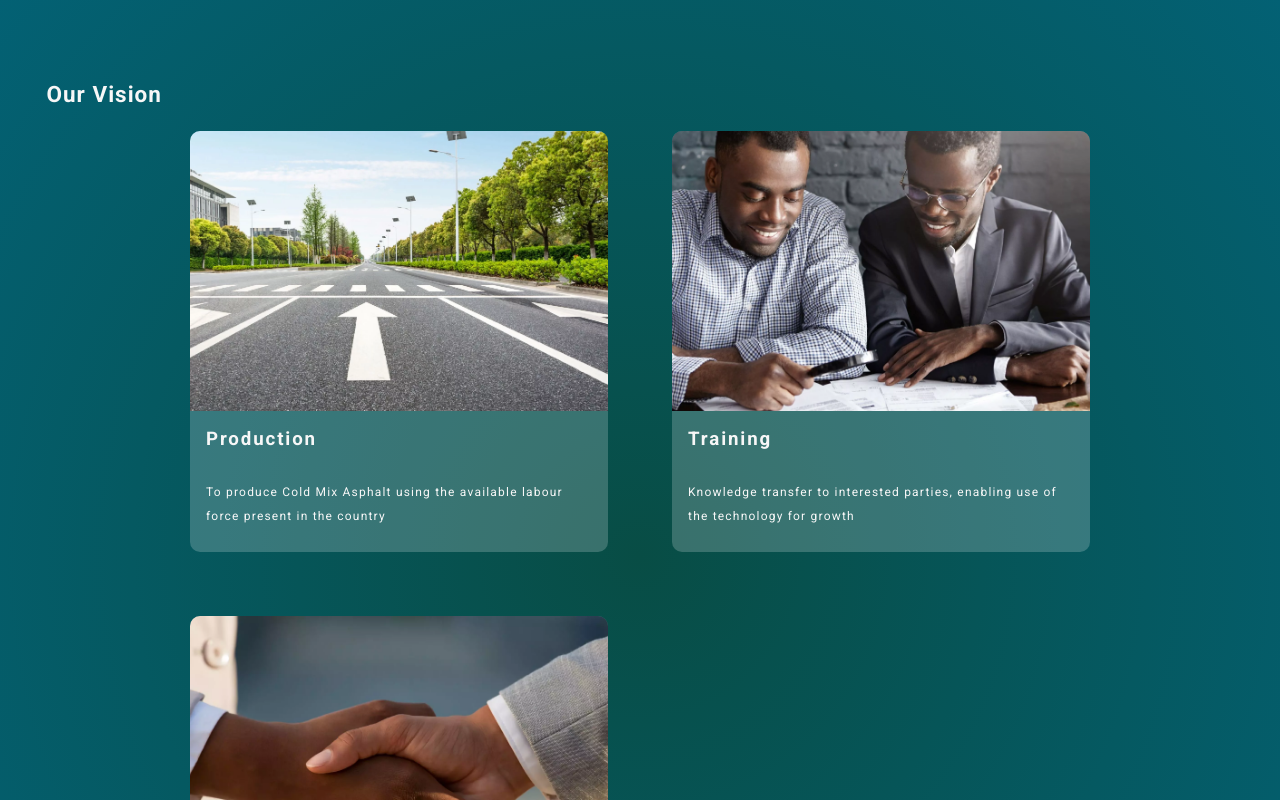
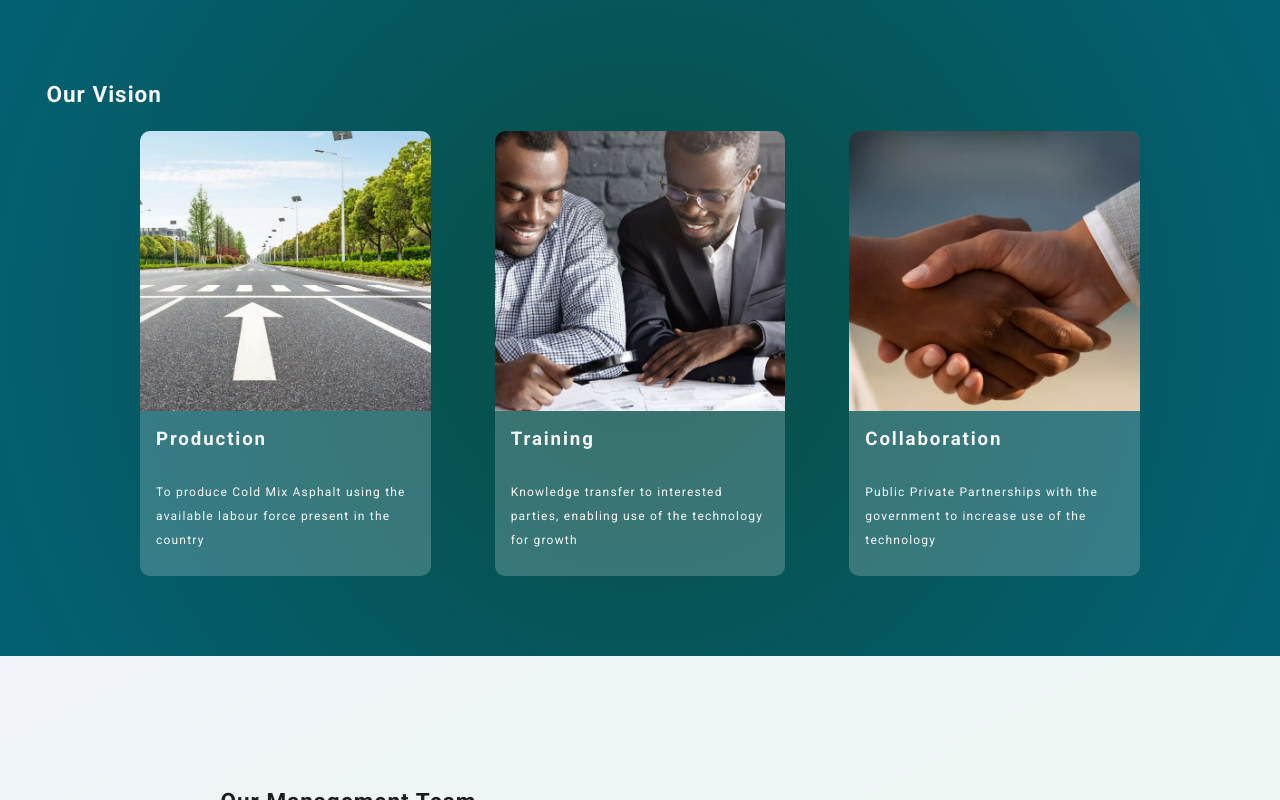
Before and after one commit to abeonweb/road-rescue, a Next.js app: page /about in a window 1280 px wide. Shown: the part 1100-1900 px from the top of the page. Built offline with nearby package versions, Linux system fonts and the light colour scheme.

Commit message:
adjusted the width of cards

```diff
--- a/styles/About.module.css
+++ b/styles/About.module.css
@@ -123,9 +123,9 @@
 .visionList {
     list-style: none;
     display: grid;
-    grid-template-columns: repeat(auto-fill, minmax(280px, 1fr));
+    grid-template-columns: repeat(auto-fill, minmax(250px, 1fr));
     gap: 4em;
-    max-width: 900px;
+    max-width: 1000px;
     margin: 0 auto;
 
 }
@@ -135,6 +135,7 @@
     max-width: 450px;
     background-color: rgba(255, 255, 255, 0.2);
     border-radius: 10px;
+    margin: 0 auto;
 }
 
 .visionCardImageContainer {
@@ -302,7 +303,7 @@
     cursor: pointer;
 }
 
-@media (min-width: 500px) {
+@media (min-width: 600px) {
     .objective {
         flex-direction: row;
         justify-content: flex-start;
```
